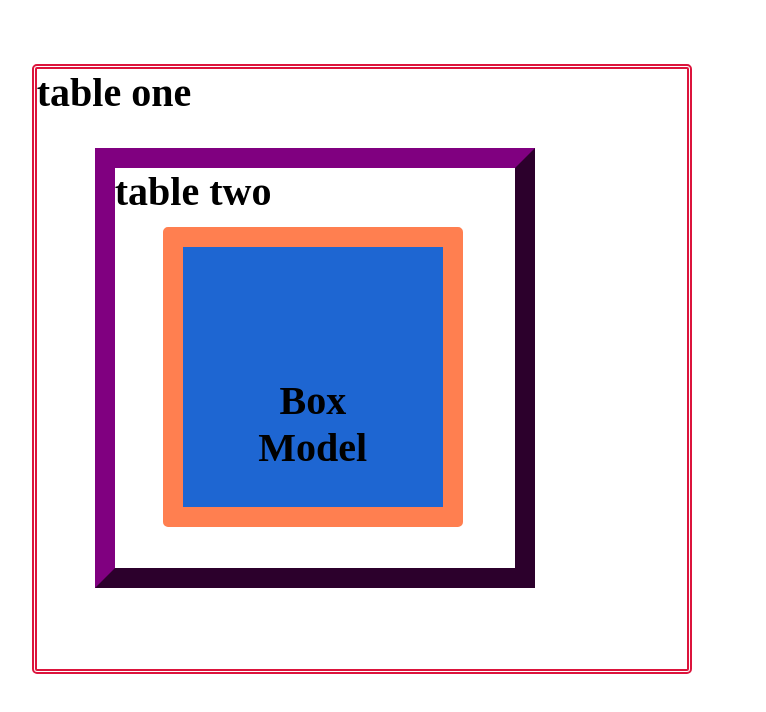
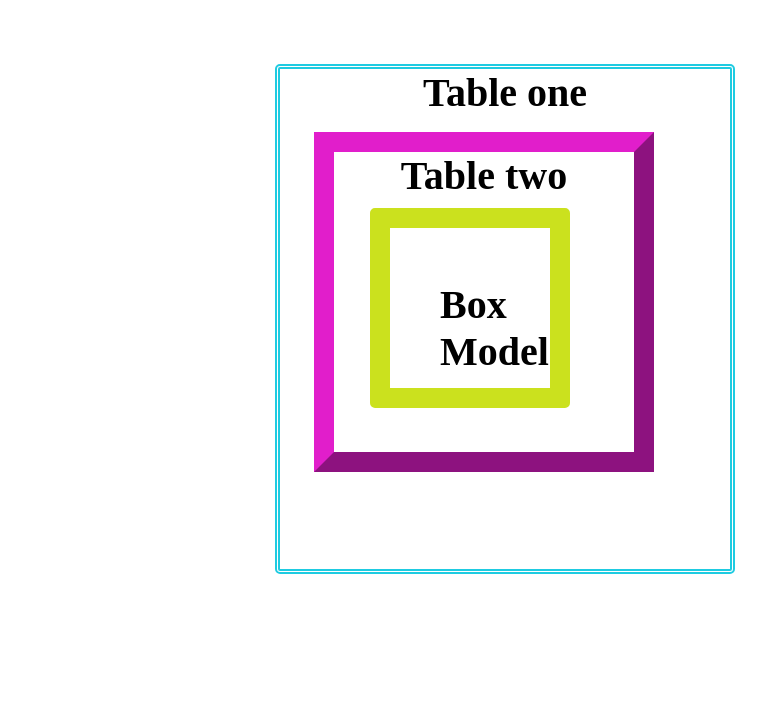
Before and after one commit to Queen-02/CSS-Border-Box, a plain HTML site: page index.html in a window 1280 px wide. Shown: the whole page, without its empty margins (45-811 px from the left). Drawn offline with Linux system fonts and the light colour scheme.

Commit message:
add changes made in CSS file

```diff
--- a/index.html
+++ b/index.html
@@ -11,10 +11,10 @@
 
 <body>
     <div class="box-one">
-        <h2>table one</h2>
+        <h2>Table one</h2>
 
         <div class="two">
-            <h2>table two</h2>
+            <h2>Table two</h2>
             <div class="box">
                 <h1>Box Model</h1>
             </div>
--- a/style.css
+++ b/style.css
@@ -4,27 +4,30 @@
   font-size: 40px;
 }
 .box-one{
-  border: 5px double crimson;
-  height: 600px;
-  width: 650px;
-  margin-left: 6%;
+  border: 5px double #1ECBE1;
+  height: 500px;
+  width: 450px;
+  /* margin-left: 5%; */
   margin-top: 5%;
   border-radius: 5px;
+  margin-left: 25%;
+  justify-content: center;
+  align-items: center;
 }
 .two{
-  outline: 20px outset purple;
-  height: 400px;
-  width: 400px;
+  outline: 20px outset #E11ECB;
+  height: 300px;
+  width: 300px;
   margin-top: 8%;
   margin-left: 12%;
+  margin-right: 12%;
 }
 .box{
-  background-color: rgb(30, 102, 210);
   padding: 50px;
-  border: 20px solid coral;
+  border: 20px solid #CBE11E;
   margin: 20px;
-  height: 300px;
-  width: 300px;
+  height: 200px;
+  width: 200px;
   box-sizing: border-box;
   /* outline: 20px outset purple; */
   margin-top: 3%;
@@ -34,5 +37,8 @@
 }
 h1{
   text-align: center;
-  padding-top: 50%;
+  padding-top: 5%;
 }
+h2{
+  text-align: center;
+}
```
